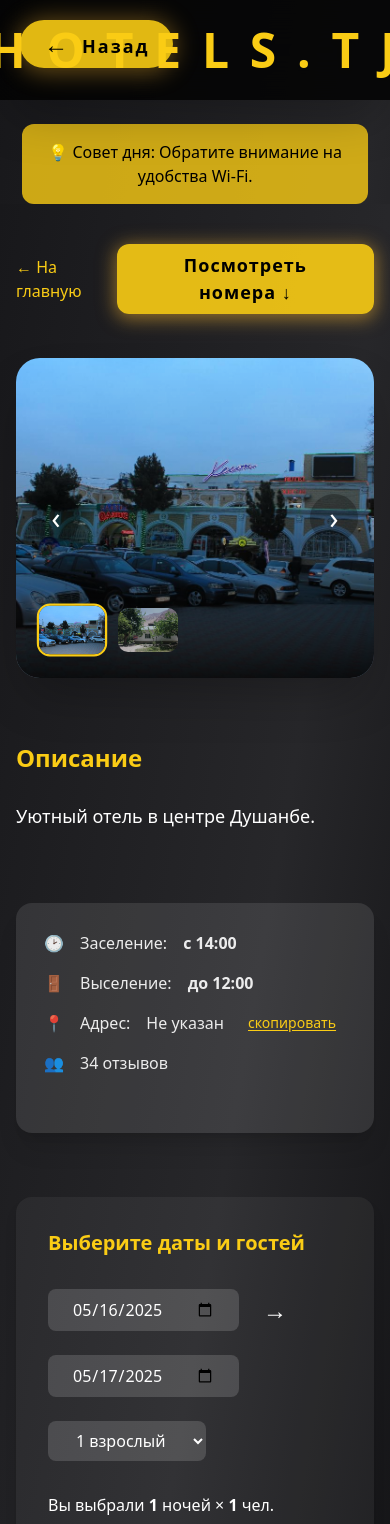
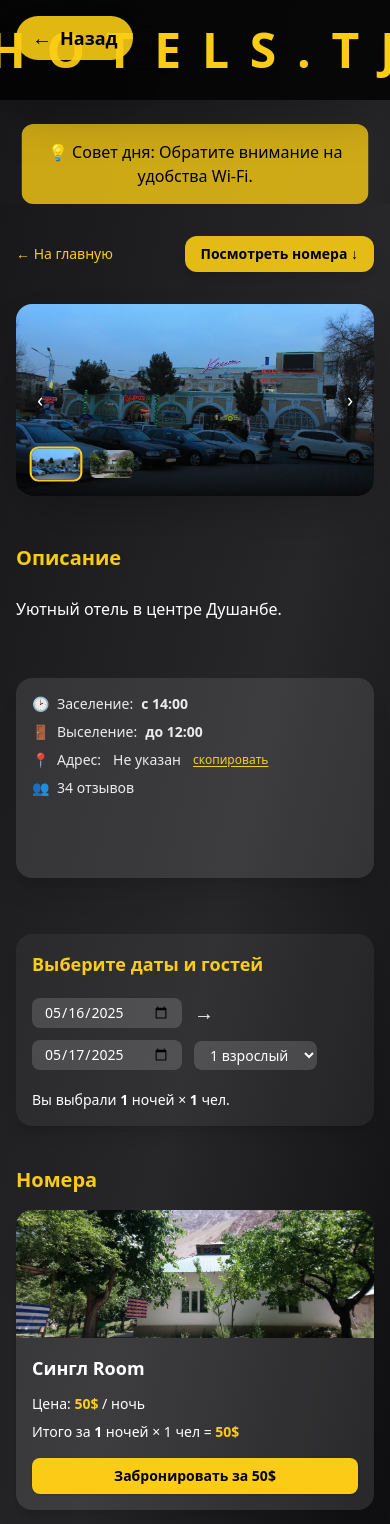
Before and after one commit to sharky21222/hotels.tj, a React (Create React App) app: page /hotel/1 in a window 390 px wide. Shown: the top 1524 px of the page. Built offline with nearby package versions, Linux system fonts and the light colour scheme.

Commit message:
feat: залит весь проект

```diff
--- a/src/App.css
+++ b/src/App.css
@@ -375,3 +375,32 @@ aside button:hover { background: #ffd333; color: #1a1a1a; }
     transition: box-shadow .25s, transform .2s, border .18s, z-index .18s;
   }
 }
+.my-datepicker-container .rdrCalendarWrapper {
+  font-size: 15px;
+  border-radius: 1rem;
+  background: #18181b !important;
+  box-shadow: 0 4px 32px 0 #facc1530;
+  border: none;
+}
+.my-datepicker-container .rdrMonthAndYearWrapper,
+.my-datepicker-container .rdrDateDisplayWrapper {
+  background: transparent;
+  color: #facc15;
+}
+.my-datepicker-container .rdrDay {
+  border-radius: 8px !important;
+}
+.my-datepicker-container .rdrDayToday .rdrDayNumber span {
+  color: #facc15 !important;
+  font-weight: bold;
+}
+.my-datepicker-container .rdrMonth {
+  padding: 0 0.4rem;
+}
+@media (max-width: 600px) {
+  .my-datepicker-container .rdrCalendarWrapper {
+    font-size: 12px;
+    min-width: 90vw;
+    padding: 0.2rem;
+  }
+}
--- a/src/pages/HotelDetail.js
+++ b/src/pages/HotelDetail.js
@@ -1,3 +1,4 @@
+// src/pages/HotelDetail.js
 import React, { useState, useMemo, useRef } from 'react';
 import { useParams, useNavigate, Link } from 'react-router-dom';
 import { hotels } from '../data/hotels';
@@ -35,18 +36,16 @@ export default function HotelDetail() {
   const [end, setEnd] = useState(tmr.toISOString().slice(0, 10));
   const [guests, setGuests] = useState(1);
 
-  // nights — ВЫНОСИШЬ ВНЕ функции handleBook!
+  // количество ночей
   const nights = useMemo(() => {
     const d1 = new Date(start), d2 = new Date(end);
     const diff = (d2 - d1) / (1000 * 60 * 60 * 24);
     return diff > 0 ? diff : 1;
   }, [start, end]);
 
-  // handleBook — ФУНКЦИЯ бронирования, которую ты отдаёшь BookingModal
+  // функция бронирования
   async function handleBook(data) {
     try {
-      // Здесь можно отправить данные в базу или на сервер
-      // Например: await addDoc(collection(db, "bookings"), data)
       alert(
         `Бронирование подтверждено!\n\n` +
         `Отель: ${hotel.name}\n` +
@@ -83,66 +82,60 @@ export default function HotelDetail() {
       {/* Кнопка "Назад" */}
       <button
         onClick={() => navigate(-1)}
-        className="fixed top-5 left-5 z-50 bg-yellow-400/90 hover:bg-yellow-300 hover:-translate-x-1 active:scale-90 transition-all text-black font-bold px-6 py-2 rounded-full shadow-2xl text-xl"
-        style={{ minWidth: 100, boxShadow: '0 2px 24px 2px #ffbb3366', letterSpacing:2 }}
+        className="fixed top-4 left-4 z-50 bg-yellow-400/90 hover:bg-yellow-300 hover:-translate-x-1 active:scale-90 transition-all text-black font-bold px-4 py-2 sm:px-6 sm:py-3 rounded-full shadow-2xl text-lg sm:text-xl"
       >
-        <span className="inline-block text-2xl">←</span>
-        <span className="ml-3 font-bold text-lg">Назад</span>
+        <span className="inline-block text-xl sm:text-2xl">←</span>
+        <span className="ml-2 sm:ml-3 font-bold text-md sm:text-lg">Назад</span>
       </button>
 
-      <div className="flex flex-col gap-8 max-w-5xl mx-auto px-4 py-10 md:py-16 w-full">
+      <div className="flex flex-col gap-6 sm:gap-8 max-w-5xl mx-auto px-4 sm:px-6 md:px-8 py-8 sm:py-10 w-full">
 
         {/* Кнопка скролла к номерам */}
-        <div className="flex items-center justify-between mb-3">
-          <Link to="/" className="md:hidden text-yellow-400 hover:underline text-base transition-colors">← На главную</Link>
+        <div className="flex items-center justify-between mb-2 sm:mb-4">
+          <Link to="/" className="md:hidden text-yellow-400 hover:underline text-sm sm:text-base transition-colors">← На главную</Link>
           <button
-            className="ml-auto px-7 py-2 bg-yellow-400/90 hover:bg-yellow-500 active:scale-95 rounded-xl font-bold shadow-lg transition-all text-black"
+            className="ml-auto px-4 py-2 sm:px-6 sm:py-3 bg-yellow-400/90 hover:bg-yellow-500 active:scale-95 rounded-xl font-bold shadow-lg transition-all text-black text-sm sm:text-base"
             onClick={scrollToRooms}
-            style={{ fontSize: 18, letterSpacing: 1, boxShadow: '0 3px 18px 2px #ffbb3380' }}
           >
             Посмотреть номера ↓
           </button>
         </div>
 
         {/* Фото-слайдер */}
-        <div className="relative rounded-3xl overflow-hidden shadow-2xl h-80 md:h-[420px] mb-8 flex items-end select-none">
+        <div className="relative rounded-2xl overflow-hidden shadow-2xl h-48 sm:h-64 md:h-80 lg:h-[420px] mb-6 sm:mb-8 flex items-end select-none">
           <img
             src={hotel.images?.[imgIdx] || hotel.images?.[0]}
             alt={hotel.name}
             className="absolute w-full h-full object-cover object-center transition-all duration-500"
-            style={{ zIndex: 0 }}
             draggable={false}
           />
           <div className="absolute inset-0 bg-gradient-to-t from-black/90 via-black/20 to-transparent" />
 
-          {hotel.images && hotel.images.length > 1 && (
+          {hotel.images?.length > 1 && (
             <>
               <button
                 onClick={() => setImgIdx(i => i === 0 ? hotel.images.length - 1 : i - 1)}
-                className="absolute left-4 top-1/2 -translate-y-1/2 bg-black/30 hover:bg-yellow-400/80 hover:text-black text-white rounded-full w-12 h-12 flex items-center justify-center text-3xl shadow transition-all duration-200 active:scale-90"
-                style={{ zIndex: 15 }}
+                className="absolute left-2 sm:left-4 top-1/2 -translate-y-1/2 bg-black/30 hover:bg-yellow-400/80 hover:text-black text-white rounded-full w-8 sm:w-10 h-8 sm:h-10 flex items-center justify-center text-xl sm:text-2xl shadow transition-all duration-200 active:scale-90"
                 aria-label="Назад"
               >‹</button>
               <button
                 onClick={() => setImgIdx(i => i === hotel.images.length - 1 ? 0 : i + 1)}
-                className="absolute right-4 top-1/2 -translate-y-1/2 bg-black/30 hover:bg-yellow-400/80 hover:text-black text-white rounded-full w-12 h-12 flex items-center justify-center text-3xl shadow transition-all duration-200 active:scale-90"
-                style={{ zIndex: 15 }}
+                className="absolute right-2 sm:right-4 top-1/2 -translate-y-1/2 bg-black/30 hover:bg-yellow-400/80 hover:text-black text-white rounded-full w-8 sm:w-10 h-8 sm:h-10 flex items-center justify-center text-xl sm:text-2xl shadow transition-all duration-200 active:scale-90"
                 aria-label="Вперёд"
               >›</button>
             </>
           )}
 
-          {hotel.images && hotel.images.length > 1 && (
-            <div className="absolute left-6 bottom-6 flex gap-3 z-20">
+          {hotel.images?.length > 1 && (
+            <div className="absolute left-4 sm:left-6 bottom-4 sm:bottom-6 flex gap-2 sm:gap-3 z-20">
               {hotel.images.map((src, idx) => (
                 <button
                   key={src}
-                  className={`w-16 h-12 rounded-xl overflow-hidden border-2 transition-all duration-300
+                  className={`w-12 sm:w-16 h-8 sm:h-12 rounded-lg overflow-hidden border-2 transition-all duration-300
                     ${imgIdx === idx
                       ? 'border-yellow-400 scale-110 shadow-lg'
                       : 'border-transparent opacity-70 hover:opacity-100 hover:scale-105'}`}
                   onClick={() => setImgIdx(idx)}
-                  tabIndex={0}
                   aria-label={`Фотография ${idx + 1}`}
                 >
                   <img src={src} alt={`preview ${idx + 1}`} className="w-full h-full object-cover" />
@@ -152,110 +145,100 @@ export default function HotelDetail() {
           )}
 
           {hotel.label && (
-            <span className="absolute top-5 left-5 px-5 py-1 bg-pink-600/90 rounded-full font-bold text-sm uppercase shadow-lg">
+            <span className="absolute top-4 sm:top-5 left-4 sm:left-5 px-3 sm:px-5 py-1 sm:py-2 bg-pink-600/90 rounded-full font-bold text-xs sm:text-sm uppercase shadow-lg">
               {hotel.label}
             </span>
           )}
         </div>
 
-        {/* Блок описание и инфо */}
-        <section className="grid grid-cols-1 md:grid-cols-3 gap-8 mb-8">
-          <div className="md:col-span-2 flex flex-col gap-6">
-            <h2 className="text-2xl font-extrabold text-yellow-400 mb-1">Описание</h2>
-            <p className="text-white text-lg leading-relaxed">{hotel.description}</p>
-            <div className="mt-4 flex flex-wrap gap-4">
+        {/* Описание и инфо */}
+        <section className="grid grid-cols-1 md:grid-cols-3 gap-6 sm:gap-8 mb-8">
+          <div className="md:col-span-2 flex flex-col gap-4 sm:gap-6">
+            <h2 className="text-xl sm:text-2xl font-extrabold text-yellow-400 mb-2">Описание</h2>
+            <p className="text-white text-base sm:text-lg leading-relaxed">{hotel.description}</p>
+            <div className="mt-4 flex flex-wrap gap-2 sm:gap-4">
               {actualFeatures.map(f => (
-                <span key={f.key} className="inline-flex items-center gap-2 px-4 py-1 bg-white/15 rounded-xl text-base text-white/90 font-semibold shadow hover:bg-yellow-400/20 transition-all">
-                  <span className="text-xl">{f.icon}</span>{f.label}
+                <span key={f.key} className="inline-flex items-center gap-1 px-3 py-1 sm:px-4 sm:py-2 bg-white/15 rounded-lg text-sm sm:text-base text-white/90 font-semibold shadow hover:bg-yellow-400/20 transition-all">
+                  <span className="text-lg">{f.icon}</span>{f.label}
                 </span>
               ))}
             </div>
           </div>
-          <div className="rounded-2xl bg-white/10 p-7 flex flex-col gap-4 shadow-xl min-h-[230px]">
-            <div className="flex items-center gap-4 text-white/90"><span>🕑</span> Заселение: <b>с 14:00</b></div>
-            <div className="flex items-center gap-4 text-white/90"><span>🚪</span> Выселение: <b>до 12:00</b></div>
-            <div className="flex items-center gap-4 text-white/90"><span>📍</span> Адрес:
-              <span className="truncate max-w-[180px] inline-block">{hotel.address || 'Не указан'}</span>
+          <div className="rounded-2xl bg-white/10 p-4 sm:p-6 md:p-7 flex flex-col gap-2 sm:gap-4 shadow-xl min-h-[200px] sm:min-h-[230px]">
+            <div className="flex items-center gap-2 text-white/90 text-sm sm:text-base"><span>🕑</span> Заселение: <b>с 14:00</b></div>
+            <div className="flex items-center gap-2 text-white/90 text-sm sm:text-base"><span>🚪</span> Выселение: <b>до 12:00</b></div>
+            <div className="flex items-center gap-2 text-white/90 text-sm sm:text-base"><span>📍</span> Адрес:
+              <span className="truncate max-w-[140px] sm:max-w-[180px] inline-block ml-1">{hotel.address || 'Не указан'}</span>
               <button
-                className="ml-2 text-yellow-400 underline underline-offset-2 text-sm hover:text-yellow-300 transition"
+                className="ml-1 text-yellow-400 underline underline-offset-2 text-xs sm:text-sm hover:text-yellow-300 transition"
                 onClick={() => copyToClipboard(hotel.address || '')}
                 type="button"
               >скопировать</button>
             </div>
-            <div className="flex items-center gap-4 text-white/90"><span>👥</span> {hotel.reviews || 34} отзывов</div>
+            <div className="flex items-center gap-2 text-white/90 text-sm sm:text-base"><span>👥</span> {hotel.reviews || 34} отзывов</div>
           </div>
         </section>
 
         {/* Даты и гости */}
-        <section className="rounded-2xl bg-white/5 p-8 flex flex-wrap gap-6 items-center mb-2 shadow-lg">
-          <h2 className="text-xl font-semibold text-yellow-400 w-full mb-2">Выберите даты и гостей</h2>
+        <section className="rounded-2xl bg-white/5 p-4 sm:p-6 flex flex-wrap gap-3 sm:gap-6 items-center mb-4 shadow-lg">
+          <h2 className="text-lg sm:text-xl font-semibold text-yellow-400 w-full mb-2">Выберите даты и гостей</h2>
           <input
             type="date"
             value={start}
             onChange={e => setStart(e.target.value)}
-            className="px-6 py-2 rounded-lg bg-white/15 text-white focus:outline-yellow-400 transition-all"
+            className="px-3 py-1 sm:px-4 sm:py-2 rounded-lg bg-white/15 text-white focus:outline-yellow-400 text-sm sm:text-base"
           />
-          <span className="text-2xl text-white">→</span>
+          <span className="text-xl sm:text-2xl text-white">→</span>
           <input
             type="date"
             value={end}
             onChange={e => setEnd(e.target.value)}
-            className="px-6 py-2 rounded-lg bg-white/15 text-white focus:outline-yellow-400 transition-all"
+            className="px-3 py-1 sm:px-4 sm:py-2 rounded-lg bg-white/15 text-white focus:outline-yellow-400 text-sm sm:text-base"
           />
           <select
             value={guests}
             onChange={e => setGuests(Number(e.target.value))}
-            className="px-6 py-2 rounded-lg bg-white/15 text-white focus:outline-yellow-400 transition-all"
+            className="px-3 py-1 sm:px-4 sm:py-2 rounded-lg bg-white/15 text-white focus:outline-yellow-400 text-sm sm:text-base"
           >
             <option value={1}>1 взрослый</option>
             <option value={2}>2 взрослых</option>
             <option value={3}>3 взрослых</option>
             <option value={4}>4 взрослых</option>
           </select>
-          <div className="w-full text-white text-base mt-2">
+          <div className="w-full text-white text-sm sm:text-base mt-2">
             Вы выбрали <b>{nights}</b> ночей × <b>{guests}</b> чел.
           </div>
         </section>
 
         {/* Список номеров */}
         <section ref={roomsRef}>
-          <h2 className="text-2xl font-extrabold text-yellow-400 mb-4">Номера</h2>
-          <div className="grid grid-cols-1 md:grid-cols-2 gap-10">
+          <h2 className="text-xl sm:text-2xl font-extrabold text-yellow-400 mb-4">Номера</h2>
+          <div className="grid grid-cols-1 sm:grid-cols-2 gap-4 sm:gap-6">
             {['Сингл', 'Дабл'].map((type, i) => {
               const price = type === 'Сингл' ? 50 : 80;
               const total = price * nights * guests;
               return (
                 <div
                   key={type}
-                  className="rounded-2xl bg-white/10 shadow-xl flex flex-col overflow-hidden group hover:-translate-y-2 hover:shadow-yellow-300/50 transition-transform duration-300"
-                  style={{
-                    minHeight: 330,
-                    position: 'relative',
-                    display: 'flex',
-                    flexDirection: 'column',
-                    justifyContent: 'space-between'
-                  }}
+                  className="rounded-2xl bg-white/10 shadow-xl flex flex-col overflow-hidden group hover:-translate-y-1 hover:shadow-yellow-300/50 transition-transform duration-300"
                 >
                   <img
                     src={hotel.images?.[(i + 1) % hotel.images.length] || hotel.images[0]}
                     alt={type}
-                    className="w-full h-40 object-cover object-center"
+                    className="w-full h-32 sm:h-40 md:h-48 object-cover object-center"
                   />
-                  <div className="flex flex-col gap-3 p-6 flex-1 justify-between">
-                    <h3 className="text-xl font-bold text-white mb-1">{type} Room</h3>
-                    <p className="text-white/90">Цена: <span className="font-bold text-yellow-400">{price}$</span> / ночь</p>
-                    <p className="text-white/90">
+                  <div className="flex flex-col gap-2 p-4 sm:p-6 flex-1 justify-between">
+                    <h3 className="text-lg sm:text-xl font-bold mb-1">{type} Room</h3>
+                    <p className="text-sm sm:text-base">Цена: <span className="font-bold text-yellow-400">{price}$</span> / ночь</p>
+                    <p className="text-sm sm:text-base">
                       Итого за <b>{nights}</b> ночей × {guests} чел = <span className="text-yellow-400 font-extrabold">{total}$</span>
                     </p>
-                    <div className="mt-3 flex flex-col items-end">
-                      <button
-                        className="bg-yellow-400 text-black font-semibold px-7 py-3 rounded-xl hover:bg-yellow-500 shadow transition-all hover:scale-105 active:scale-95"
-                        style={{ fontSize: 19, letterSpacing: 1.5, minWidth: 170 }}
-                        onClick={() => setModal({ open: true, roomType: type, total })}
-                      >
-                        Забронировать за {total}$
-                      </button>
-                    </div>
+                    <button
+                      className="mt-2 sm:mt-3 bg-yellow-400 text-black font-semibold px-4 sm:px-6 py-2 sm:py-3 rounded-lg hover:bg-yellow-500 shadow transition-all hover:scale-105 active:scale-95 text-sm sm:text-base"
+                      onClick={() => setModal({ open: true, roomType: type, total })}
+                    >
+                      Забронировать за {total}$
+                    </button>
                   </div>
                 </div>
               );
@@ -265,23 +248,26 @@ export default function HotelDetail() {
 
         {/* Раздел отзывов */}
         {hotel.reviewsList && hotel.reviewsList.length > 0 && (
-          <section className="mt-12">
-            <h2 className="text-2xl font-extrabold text-yellow-400 mb-4">Отзывы гостей</h2>
-            <div className="flex flex-col gap-6">
+          <section className="mt-8 sm:mt-10">
+            <h2 className="text-xl sm:text-2xl font-extrabold text-yellow-400 mb-4">Отзывы гостей</h2>
+            <div className="flex flex-col gap-4 sm:gap-6">
               {hotel.reviewsList.map((r, idx) => (
-                <div key={idx} className="bg-white/5 rounded-xl p-5 flex gap-5 items-center shadow">
-                  <span className="bg-yellow-400 text-black rounded-full w-10 h-10 flex items-center justify-center text-xl font-bold">{r.user[0]}</span>
-                  <div>
-                    <div className="text-white font-bold">{r.user} <span className="ml-2 text-yellow-400 text-base">★{r.rating}</span></div>
-                    <div className="text-white/80 text-sm">{r.text}</div>
+                <div key={idx} className="bg-white/5 rounded-xl p-4 sm:p-6 flex gap-3 sm:gap-5 items-start shadow">
+                  <span className="bg-yellow-400 text-black rounded-full w-8 h-8 sm:w-10 sm:h-10 flex items-center justify-center text-base sm:text-xl font-bold">
+                    {r.user[0]}
+                  </span>
+                  <div className="flex-1">
+                    <div className="flex justify-between text-sm sm:text-base">
+                      <span className="font-bold">{r.user}</span>
+                      <span className="text-yellow-400">★{r.rating}</span>
+                    </div>
+                    <p className="mt-1 text-xs sm:text-sm text-white/80">{r.text}</p>
                   </div>
                 </div>
               ))}
             </div>
           </section>
         )}
-
-        {/* Футер */}
 
       </div>
 
```
Also changed, not shown: src/DateRangePicker.js (added).
